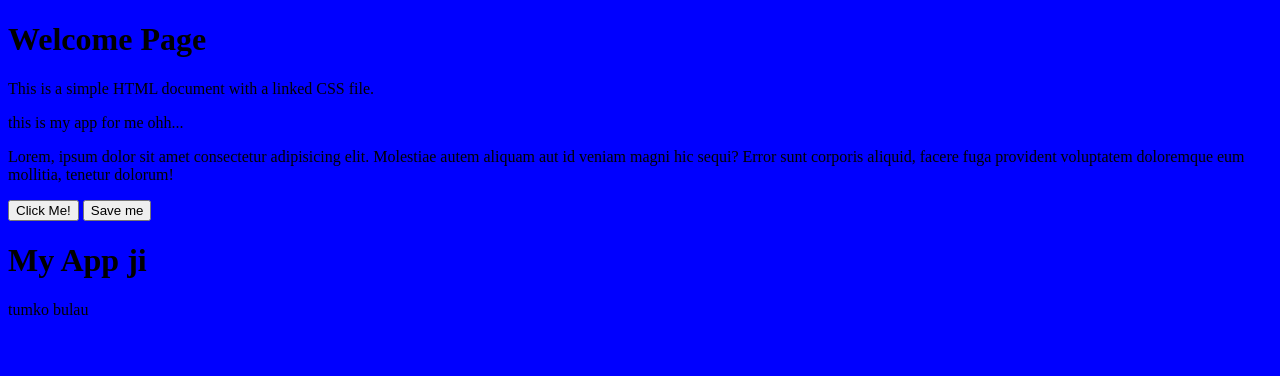
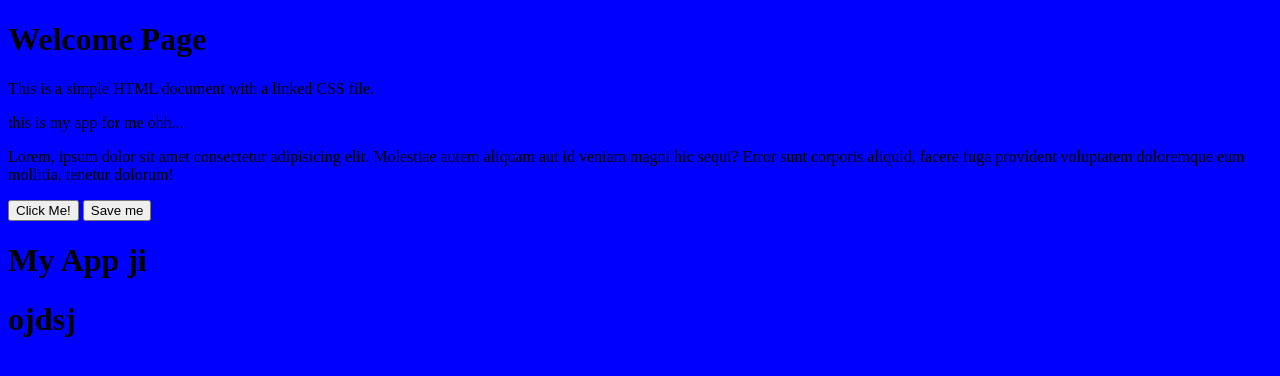
Before and after one commit to tulsishuka/khol, a plain HTML site: page index.html in a window 1280 px wide. Drawn offline with Linux system fonts and the light colour scheme; a script that the page names is missing.

Commit message:
add text tau

```diff
--- a/index.html
+++ b/index.html
@@ -15,7 +15,7 @@
     <button id="clickMe">Click Me!</button>
     <button>Save me</button>
     <h1>My App ji</h1>
-   <p>tumko bulau</p>
+  <h1>ojdsj</h1>
     <script src="script.js"></script>
 
 </body>
```
Also changed, not shown: f2.txt.
